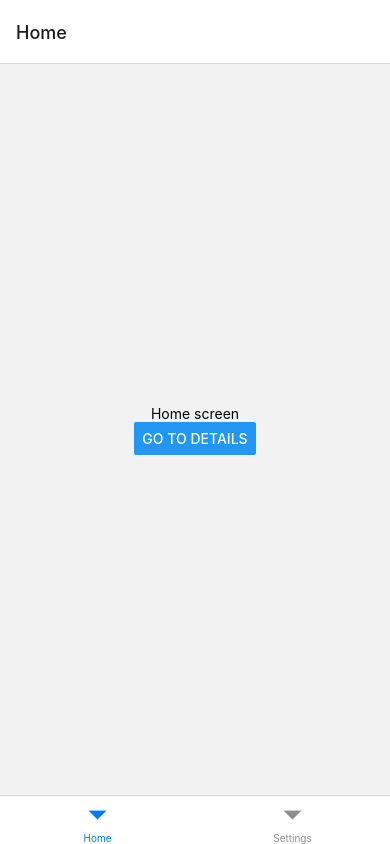
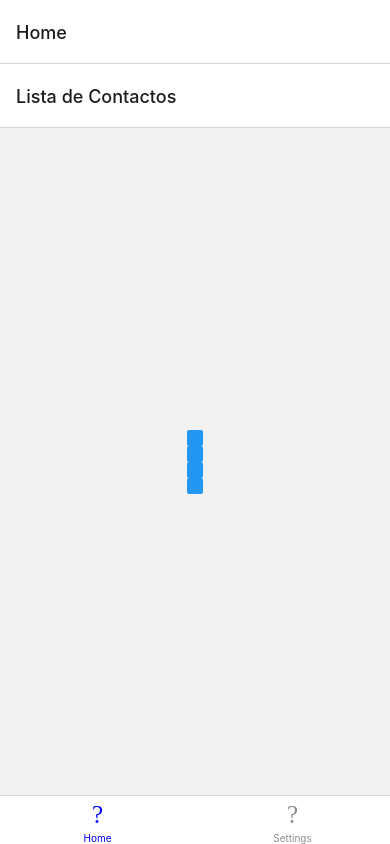
Before and after one commit to LucasMorenoZabala/PrimerProyecto, a React Native app: screen / in a window 390 px wide. Built offline with nearby package versions, Linux system fonts and the light colour scheme.

Commit message:
ejercicio hecho

```diff
--- a/App.js
+++ b/App.js
@@ -1,71 +1,130 @@
 import * as React from 'react';
-import { Button, Text, View } from 'react-native';
-import { NavigationContainer } from '@react-navigation/native';
-import { createNativeStackNavigator } from '@react-navigation/native-stack';
-import { createBottomTabNavigator } from '@react-navigation/bottom-tabs';
+import {Button, Text, View} from 'react-native';
+import {NavigationContainer} from '@react-navigation/native';
+import {createNativeStackNavigator} from '@react-navigation/native-stack';
+import {createBottomTabNavigator} from '@react-navigation/bottom-tabs';
+import Ionicons from 'react-native-vector-icons/Ionicons';
 
-function DetailsScreen() {
+function HomeScreen({navigation}) {
   return (
-    <View style={{ flex: 1, justifyContent: 'center', alignItems: 'center' }}>
-      <Text>Details!</Text>
+    <View style={{flex: 1, justifyContent: 'center', alignItems: 'center'}}>
+      <Button>
+        onPress=
+        {() =>
+          navigation.navigate('Perfil', {
+            userName: 'Lukasmz03',
+            Name: 'Lucas',
+            surName: 'Moreno',
+            age: '19',
+          })
+        }
+        <Text>Lucas</Text>
+      </Button>
+
+      <Button>
+        onPress=
+        {() =>
+          navigation.navigate('Perfil', {
+            userName: 'Ansepe',
+            Name: 'Andrés',
+            surName: 'Cabañas',
+            age: '20',
+          })
+        }
+        <Text>Andrés</Text>
+      </Button>
+
+      <Button>
+        onPress=
+        {() =>
+          navigation.navigate('Perfil', {
+            userName: 'Danimauri03',
+            Name: 'Daniel',
+            surName: 'Espinosa',
+            age: '19',
+          })
+        }
+        <Text>Daniel</Text>
+      </Button>
+
+      <Button>
+        onPress=
+        {() =>
+          navigation.navigate('Perfil', {
+            userName: 'Jorge1985',
+            Name: 'Jorge',
+            surName: 'Delgado',
+            age: '44',
+          })
+        }
+        <Text>Jorge</Text>
+      </Button>
     </View>
   );
 }
 
-function HomeScreen({ navigation }) {
+function PerfilScreen(route) {
+  const {userName, Name, surName, age} = route.params;
   return (
-    <View style={{ flex: 1, justifyContent: 'center', alignItems: 'center' }}>
-      <Text>Home screen</Text>
-      <Button
-        title="Go to Details"
-        onPress={() => navigation.navigate('Details')}
-      />
+    <View style={{flex: 1, justifyContent: 'center', alignItems: 'center'}}>
+      <Text>
+        {userName},{Name},{surName},{age}
+      </Text>
     </View>
   );
 }
 
-function SettingsScreen({ navigation }) {
+function SettingsScreen({}) {
   return (
-    <View style={{ flex: 1, justifyContent: 'center', alignItems: 'center' }}>
+    <View style={{flex: 1, justifyContent: 'center', alignItems: 'center'}}>
       <Text>Settings screen</Text>
-      <Button
-        title="Go to Details"
-        onPress={() => navigation.navigate('Details')}
-      />
     </View>
   );
 }
 
-const HomeStack = createNativeStackNavigator();
+function GrupoHome() {
+  return (
+    <Stack.Navigator>
+      <Stack.Screen
+        name="Home"
+        component={HomeScreen}
+        options={{title: 'Lista de Contactos'}}
+      />
 
-function HomeStackScreen() {
-  return (
-    <HomeStack.Navigator>
-      <HomeStack.Screen name="Home" component={HomeScreen} />
-      <HomeStack.Screen name="Details" component={DetailsScreen} />
-    </HomeStack.Navigator>
+      <Stack.Screen
+        name="Profile"
+        component={PerfilScreen}
+        options={{title: 'Datos de Contacto'}}
+      />
+    </Stack.Navigator>
   );
 }
 
-const SettingsStack = createNativeStackNavigator();
-
-function SettingsStackScreen() {
-  return (
-    <SettingsStack.Navigator>
-      <SettingsStack.Screen name="Settings" component={SettingsScreen} />
-      <SettingsStack.Screen name="Details" component={DetailsScreen} />
-    </SettingsStack.Navigator>
-  );
-}
+const Stack = createNativeStackNavigator();
 
 const Tab = createBottomTabNavigator();
 
 export default function App() {
   return (
     <NavigationContainer>
-      <Tab.Navigator screenOptions={{ headerShown: false }}>
-        <Tab.Screen name="Home" component={HomeStackScreen} />
-        <Tab.Screen name="Settings" component={SettingsStackScreen} />
+      <Tab.Navigator
+        screenOptions={({route}) => ({
+          tabBarIcon: ({focused, color, size}) => {
+            let iconName;
+
+            if (route.name === 'Home') {
+              iconName = focused ? 'Home' : 'Home-outline';
+            } else if (route.name === 'Settings') {
+              iconName = focused ? 'Bandage' : 'Bandage-outline';
+            }
+
+            return <Ionicons name={iconName} size={size} color={color} />;
+          },
+          tabBarActiveTintColor: 'green',
+          tabBarActiveTintColor: 'blue',
+        })}>
+        <Tab.Screen name="Home" component={GrupoHome} />
+        <Tab.Screen name="Settings" component={SettingsScreen} />
       </Tab.Navigator>
     </NavigationContainer>
   );
```
